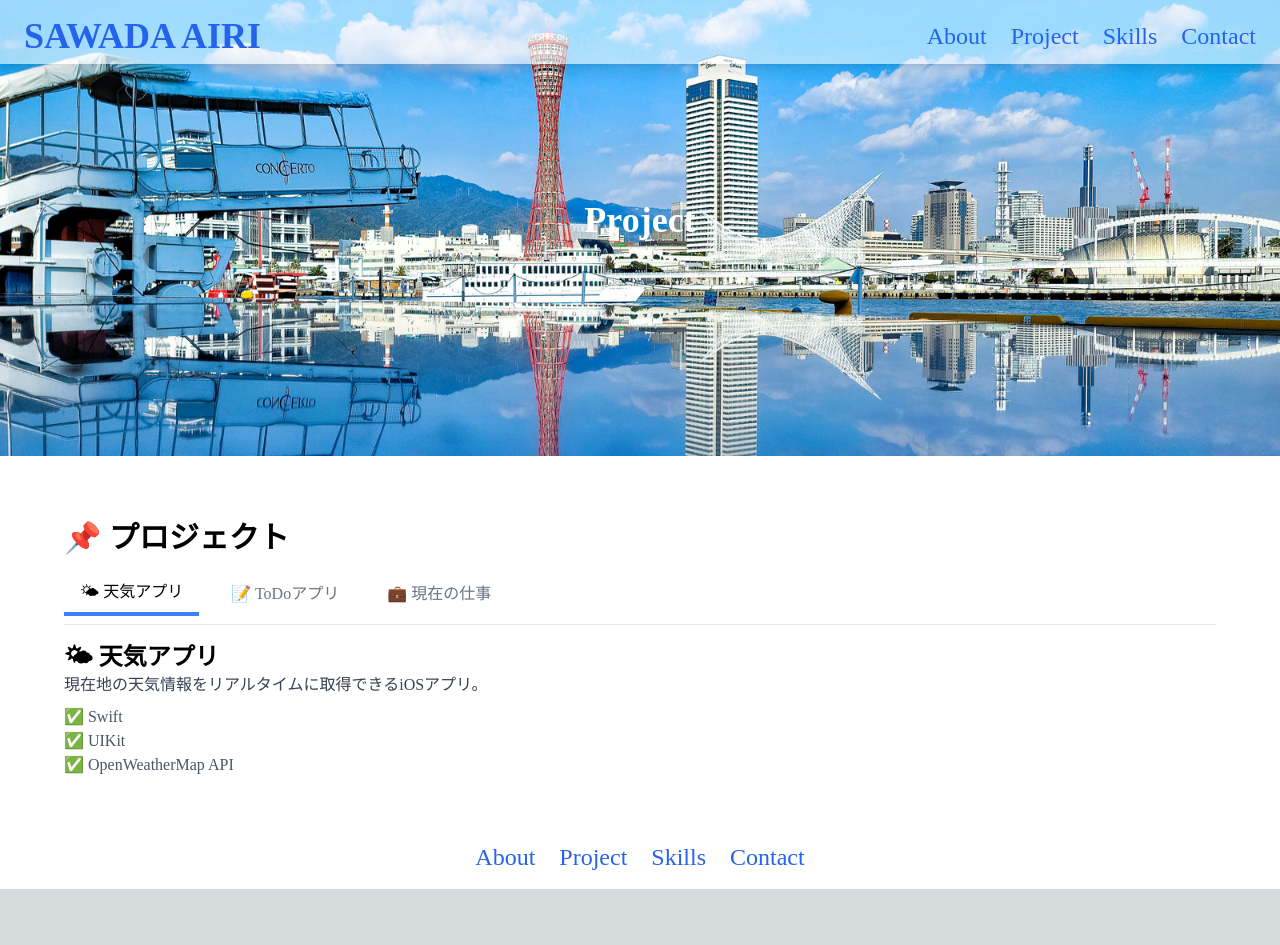
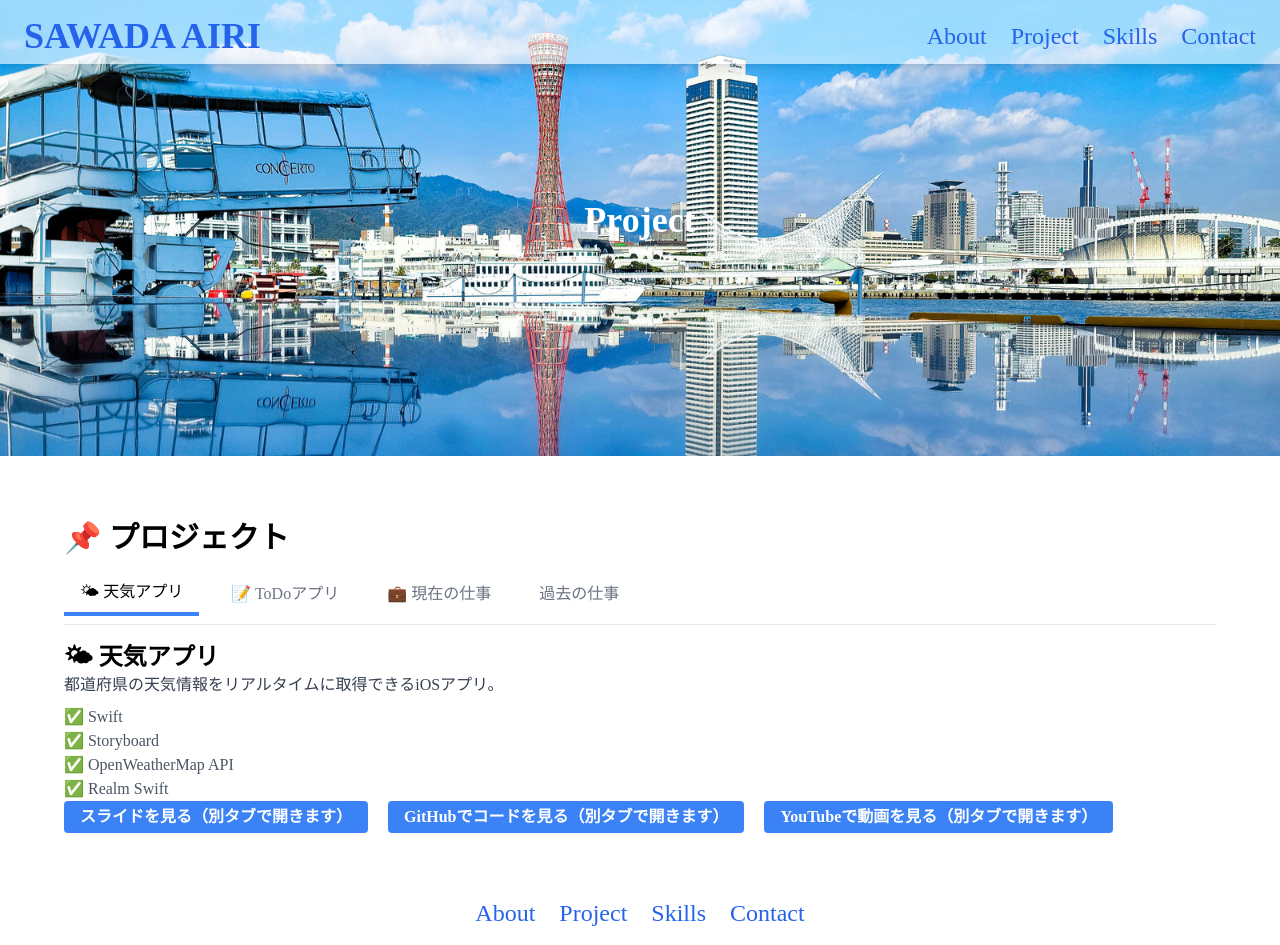
Before and after one commit to a22-air/my-page-project, a Next.js app: page /project in a window 1280 px wide. Before the commit the page ends 889 px from the top, so only its background shows below. Built offline with nearby package versions, Linux system fonts and the light colour scheme.

Commit message:
スライド、GitHub、YouTubeを登録

```diff
--- a/app/project/page.tsx
+++ b/app/project/page.tsx
@@ -5,21 +5,39 @@ const projects = [
   {
     id: "weather",
     title: "🌤 天気アプリ",
-    description: "現在地の天気情報をリアルタイムに取得できるiOSアプリ。",
-    tech: ["Swift", "UIKit", "OpenWeatherMap API"],
+    description: "都道府県の天気情報をリアルタイムに取得できるiOSアプリ。",
+    tech: ["Swift", "Storyboard", "OpenWeatherMap API", "Realm Swift"],
+    slide: "/slides/weather_app.pdf",
+    git: "https://github.com/a22-air/weather-app-swift",
+    movie: "https://youtube.com/shorts/r9Twrn5rgJs?feature=share",
   },
   {
     id: "todo",
     title: "📝 ToDoアプリ",
     description: "タスク管理ができるシンプルなiOSアプリ。",
-    tech: ["Swift", "SwiftUI", "RealmSwift"],
+    tech: ["React", "ReactNative","TypeScript"],
+    slide: "/slides/todolist_app.pdf",
+    git: "https://github.com/a22-air/my-todolist-project",
+    movie: "https://youtu.be/i1KVkIGmQzc"
   },
   {
     id: "job",
     title: "💼 現在の仕事",
     description: "ドライブレコーダーアプリの保守・調査を担当。",
-    tech: ["Swift", "調査・試験", "障害対応"],
+    tech: ["Swift", "調査・試験"],
+    slide: "",
+    git: "",
+    movie: "",
   },
+  {
+    id: "past work",
+    title: "過去の仕事",
+    description: "Webサイトの改修",
+    tech: ["JavaScript","jQuery"],
+    slide: "",
+    git: "",
+    movie: "",
+  }
 ];
 
 export default function Page() {
@@ -51,6 +69,23 @@ export default function Page() {
                   <li key={tech}>✅ {tech}</li>
                 ))}
               </ul>
+              {project.slide !== "" && (
+              <div>
+                <a href={project.slide} target="_blank" rel="noopener noreferrer">
+                <button className="bg-blue-500 hover:bg-blue-700 text-white font-bold py-1 px-4 rounded">
+                  スライドを見る（別タブで開きます）
+                </button>
+                </a>
+                <a href={project.git} target="_blank" rel="noopener noreferrer" className="p-5">
+                  <button className="bg-blue-500 hover:bg-blue-700 text-white font-bold py-1 px-4 rounded">
+                GitHubでコードを見る（別タブで開きます）</button>
+                </a>
+                <a href={project.movie} target="_blank" rel="noopener noreferrer">
+                  <button className="bg-blue-500 hover:bg-blue-700 text-white font-bold py-1 px-4 rounded">
+                  YouTubeで動画を見る（別タブで開きます）</button>
+                </a>
+              </div>
+              )}
             </div>
           )
       )}
```
Also changed, not shown: 2 other files (tests, documents, lock files or other folders).
